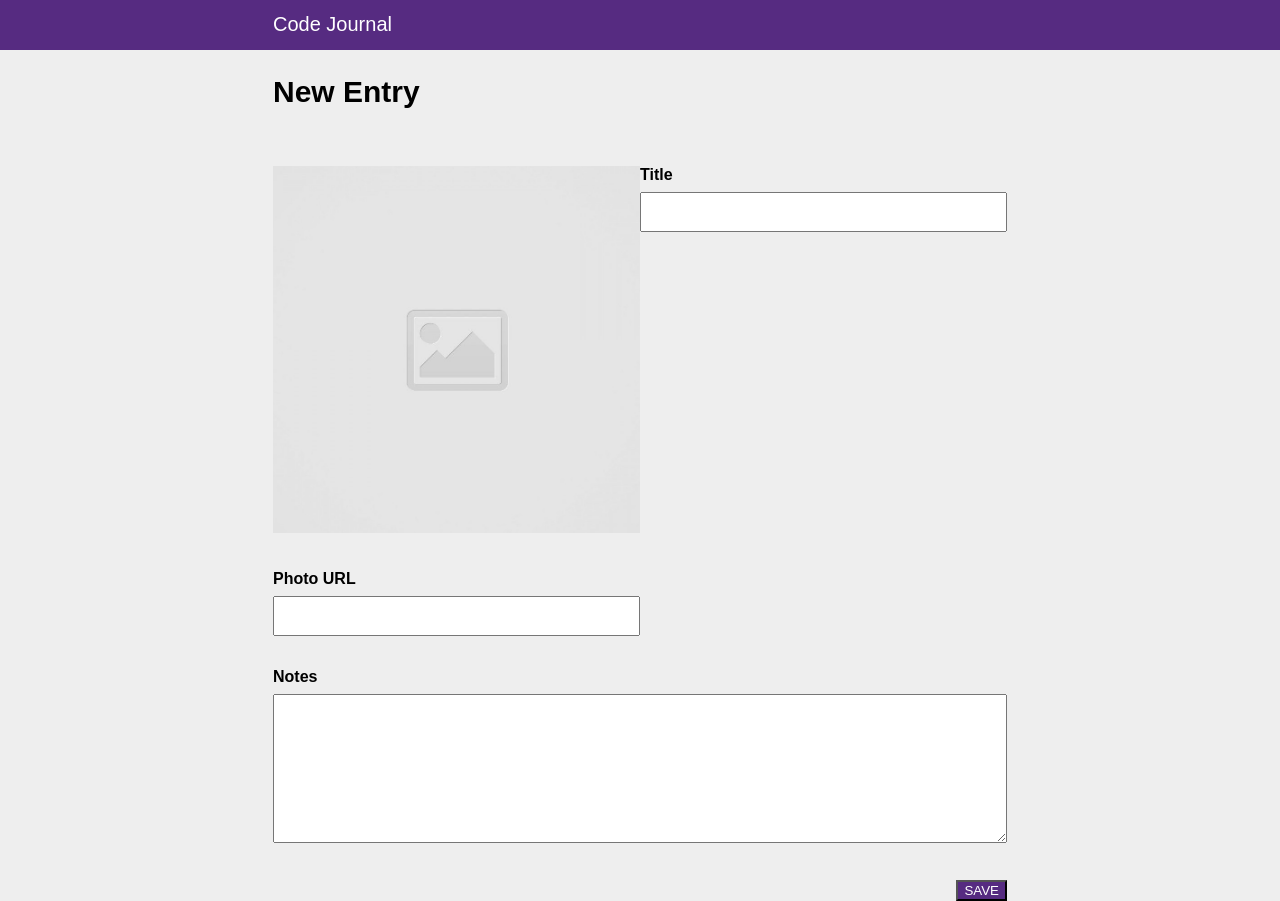
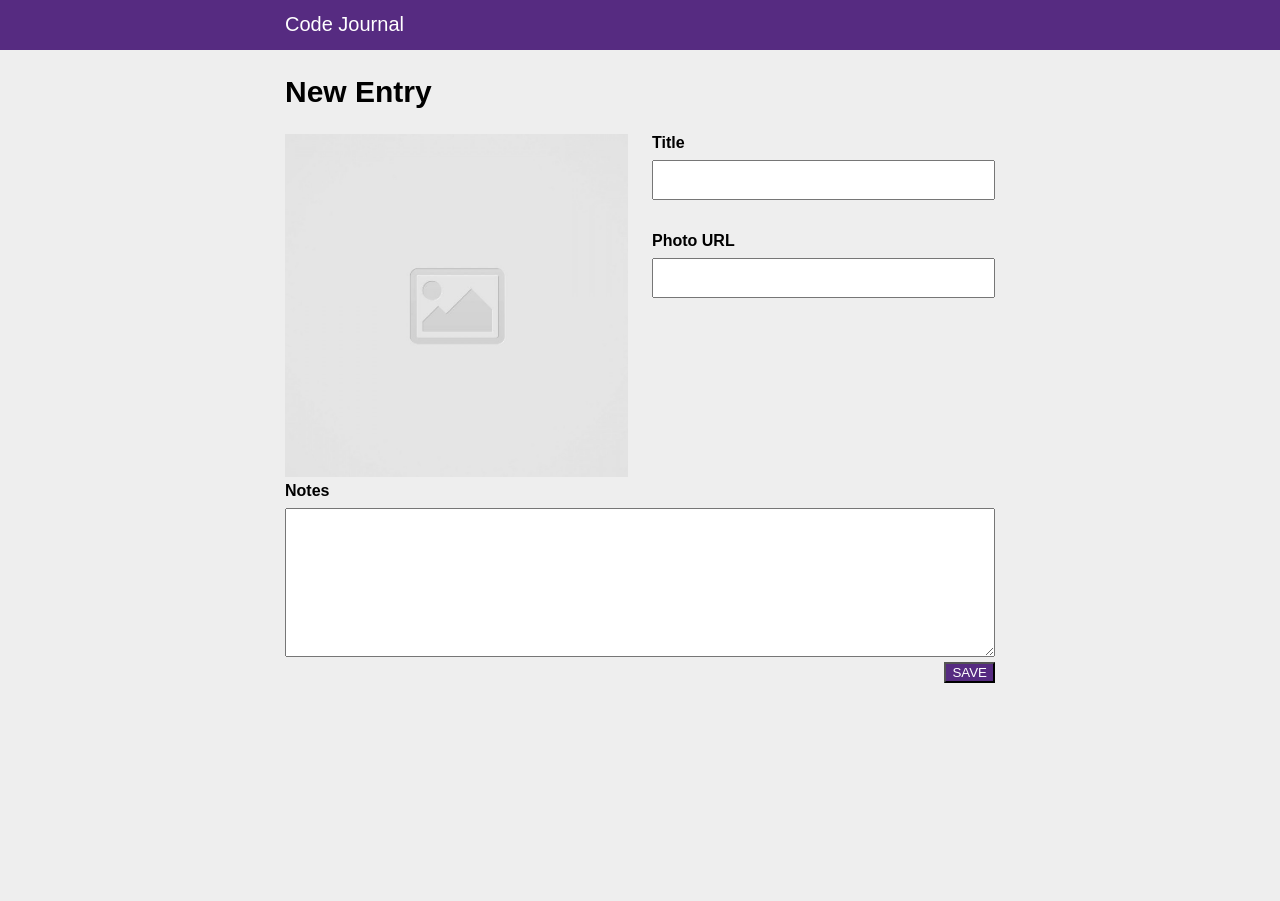
Before and after one commit to skylarshaffer/code-journal, a website with bundled scripts: page index.html in a window 1280 px wide. After the commit the page ends 800 px from the top, so only its background shows below. Built offline with nearby package versions, Linux system fonts and the light colour scheme; a web font is replaced by a local one.

Commit message:
Fixed after conversation with Shawn. #1

```diff
--- a/css/styles.css
+++ b/css/styles.css
@@ -4,27 +4,9 @@
   font-weight: 400;
 }
 
-img,
-input,
-textarea {
-  width: 100%;
-}
-
 header {
   background-color: #562b81;
   color: white;
-}
-
-/* flexbox */
-.flex-full,
-.flex-half {
-  flex-basis: 100%;
-}
-
-@media screen and (min-width: 768px) {
-  .flex-half {
-    flex-basis: 50%;
-  }
 }
 
 /* headings */
@@ -70,14 +52,12 @@
   margin-left: auto;
 }
 
-#form {
-  display: flex;
-  flex-wrap: wrap;
-  align-content: flex-start;
+.form-item {
+  margin-bottom: 2rem;
 }
 
-.form-item {
-  margin-top: 2rem;
+body .form-item:last-of-type {
+  margin-bottom: 0;
 }
 
 .form-item.button {
--- a/index.html
+++ b/index.html
@@ -21,44 +21,55 @@
     <link rel="stylesheet" href="css/layout.css" />
     <link rel="stylesheet" href="css/styles.css" />
   </head>
+
   <body>
     <header>
       <div class="container">
         <div class="row">
-          <div class="flex-full">
+          <div class="column-full">
             <h1>Code Journal</h1>
           </div>
         </div>
       </div>
     </header>
     <main class="container">
+      <div data-view="entry-form">
         <form>
-        <div id="form" class="row" data-view="entry-form">
-          <div class="flex-full">
+          <div class="row">
+            <div class="column-full">
               <h2>New Entry</h2>
             </div>
-          <div class="flex-half form-item image">
+            <div class="column-half">
+              <div class="form-item image">
                 <img
                   src="images/placeholder-image-square.jpg"
                   alt="Placeholder image" />
               </div>
-          <div class="flex-half form-item input">
+            </div>
+            <div class="column-half">
+              <div class="form-item input">
                 <label for="title">Title</label>
                 <input type="text" id="title" name="title" required />
               </div>
-          <div class="flex-half form-item input">
+              <div class="form-item input">
                 <label for="photoUrl">Photo URL</label>
                 <input type="text" id="photoUrl" name="photoUrl" required />
               </div>
-          <div class="flex-full form-item input">
+            </div>
+            <div class="column-full">
+              <div class="form-item input">
                 <label for="notes">Notes</label>
                 <textarea id="notes" name="notes" required></textarea>
               </div>
-          <div class="flex-full form-item button">
+            </div>
+            <div class="column-full">
+              <div class="form-item button">
                 <button>SAVE</button>
               </div>
             </div>
+          </div>
         </form>
+      </div>
       <div data-view="entries" class="hidden"></div>
     </main>
     <script src="js/data.js"></script>
```
Lines whose indentation alone changed are shown as unchanged.
